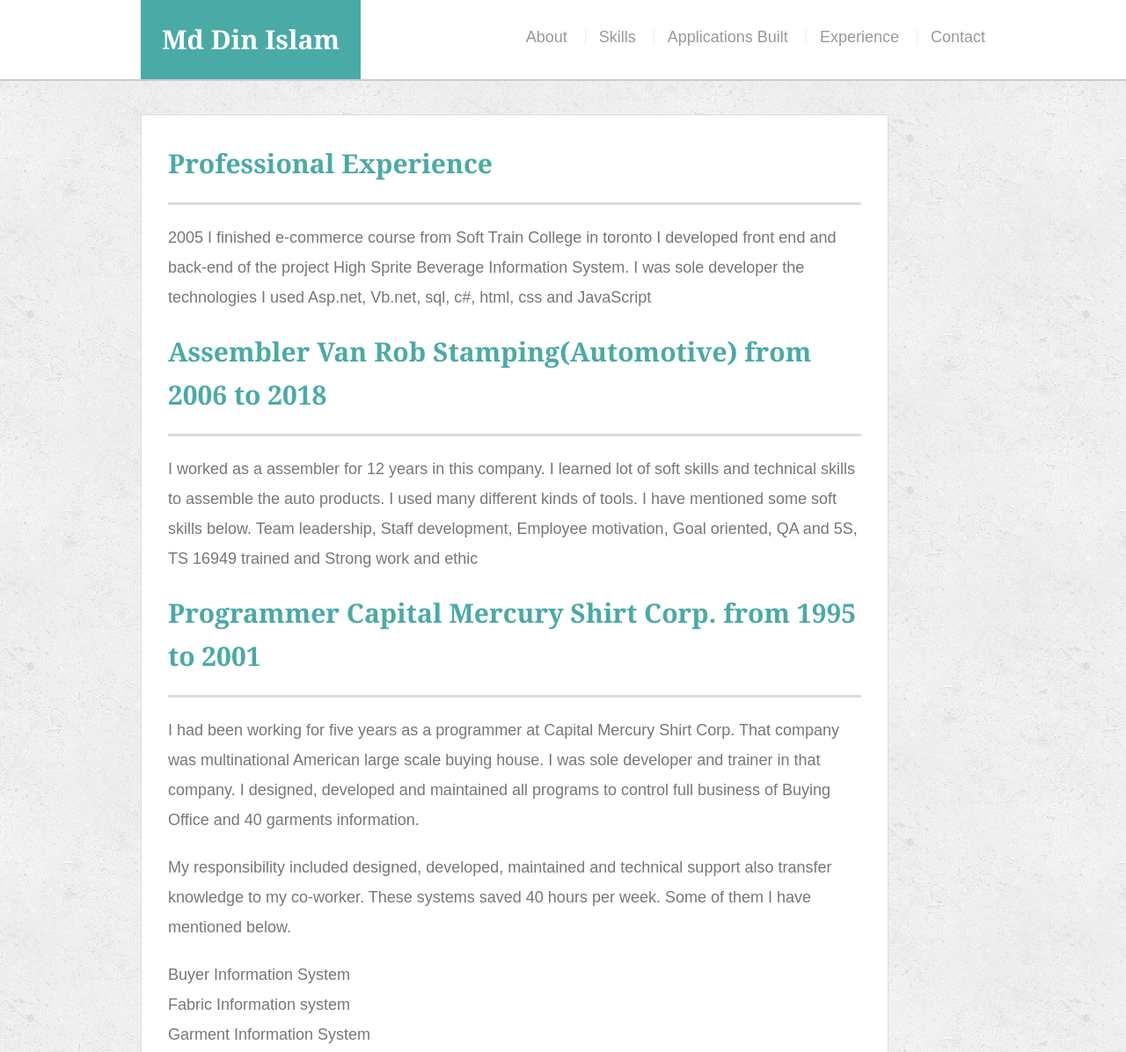
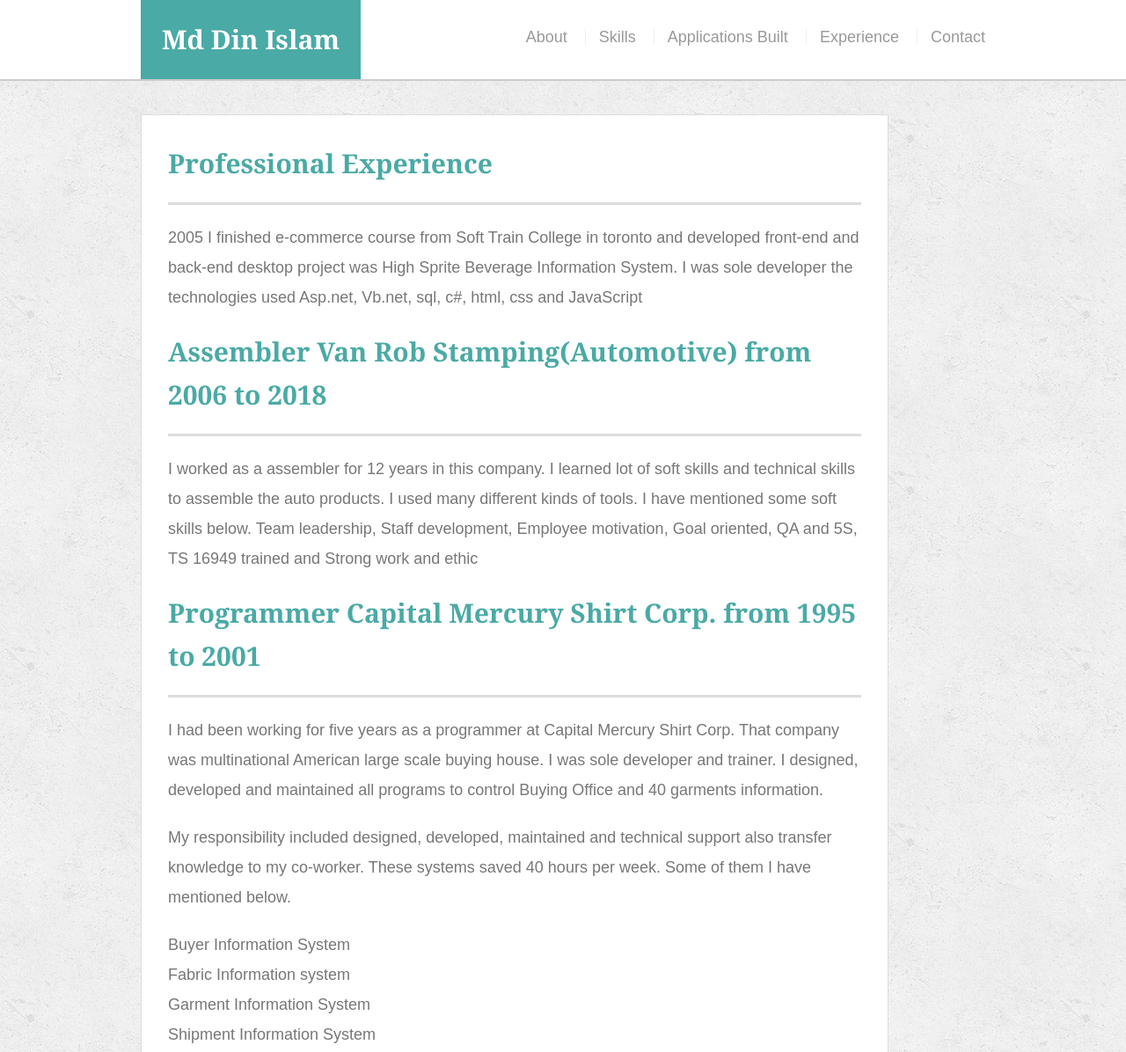
Before and after one commit to dinislam-123/Portfolio, a plain HTML site: page experience.html in a window 1280 px wide. Shown: the top 1196 px of the page at 88% size. Drawn offline with Linux system fonts and the light colour scheme.

Commit message:
Update experience.html

```diff
--- a/experience.html
+++ b/experience.html
@@ -27,8 +27,8 @@
     <section class="main-section">
       <h1>Professional Experience</h1>
 
-      <p>2005 I finished e-commerce course from Soft Train College in toronto I developed front end and back-end of the project High Sprite Beverage Information System.
-      I was sole developer the technologies I used Asp.net, Vb.net, sql, c#, html, css and JavaScript</p>
+      <p>2005 I finished e-commerce course from Soft Train College in toronto and developed front-end and back-end desktop project was High Sprite Beverage Information System.
+      I was sole developer the technologies used Asp.net, Vb.net, sql, c#, html, css and JavaScript</p>
 
       <h1>Assembler Van Rob Stamping(Automotive) from 2006 to 2018</h1>
       <p>I worked as a assembler for 12 years in this company. I learned lot of soft skills and technical skills to assemble the auto products. I used  many different kinds of tools. I have mentioned some soft skills below.
@@ -36,7 +36,7 @@
       Team leadership, Staff development, Employee motivation, Goal oriented, QA and 5S, TS 16949 trained and Strong work and ethic</p>
 
       <h1>Programmer Capital Mercury Shirt Corp. from 1995 to 2001</h1>
-      <p>I had been working for five years as a programmer at Capital Mercury Shirt Corp. That company was multinational American large scale buying house. I was sole developer and trainer in that company. I designed, developed and maintained all programs to control full business of Buying Office and 40 garments information.</p>
+      <p>I had been working for five years as a programmer at Capital Mercury Shirt Corp. That company was multinational American large scale buying house. I was sole developer and trainer. I designed, developed and maintained all programs to control Buying Office and 40 garments information.</p>
 
       <p>My responsibility included designed, developed, maintained and technical support also transfer knowledge to my co-worker. These systems saved 40 hours per week. Some of them I have mentioned below.</p>
       <p>Buyer Information System<br>
```
